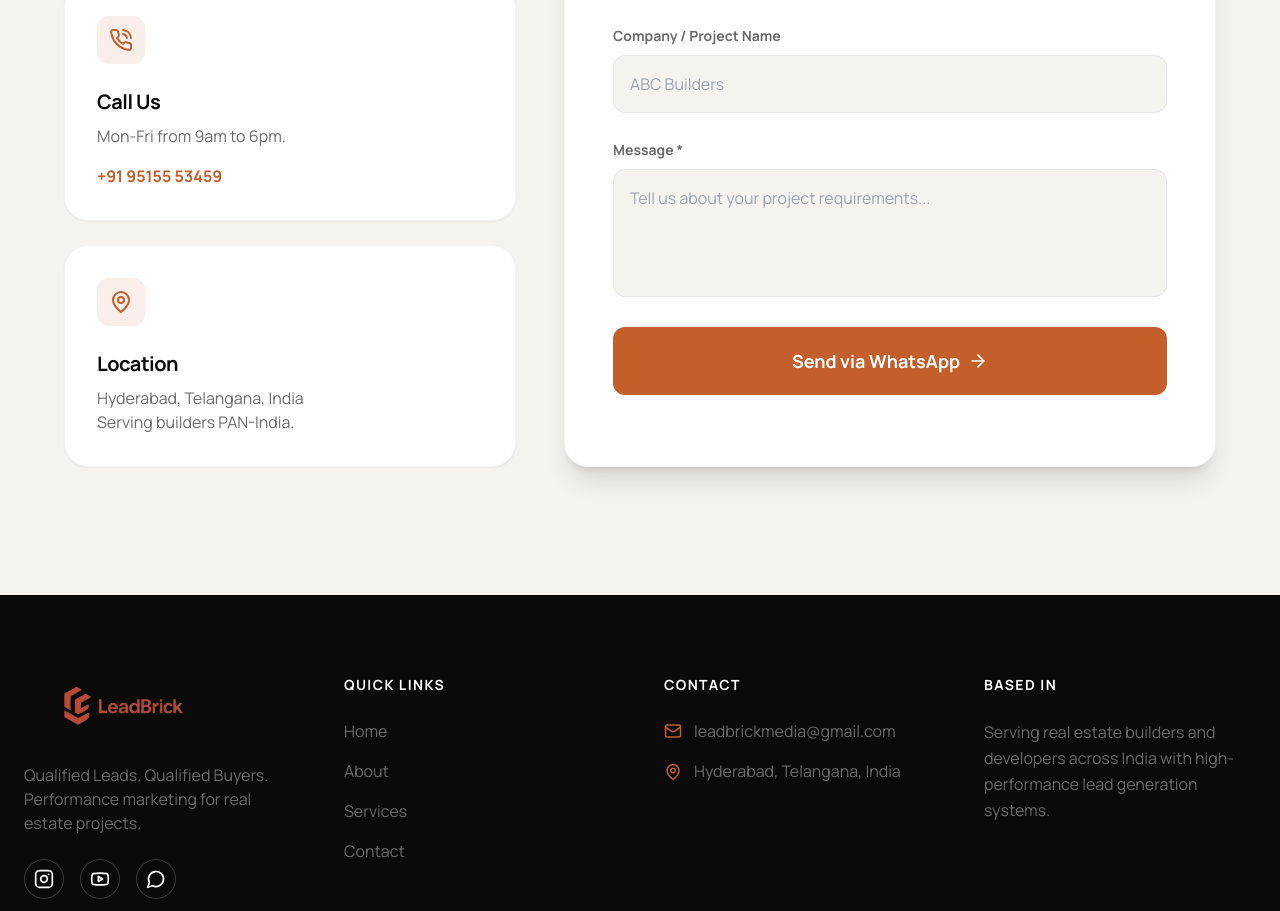
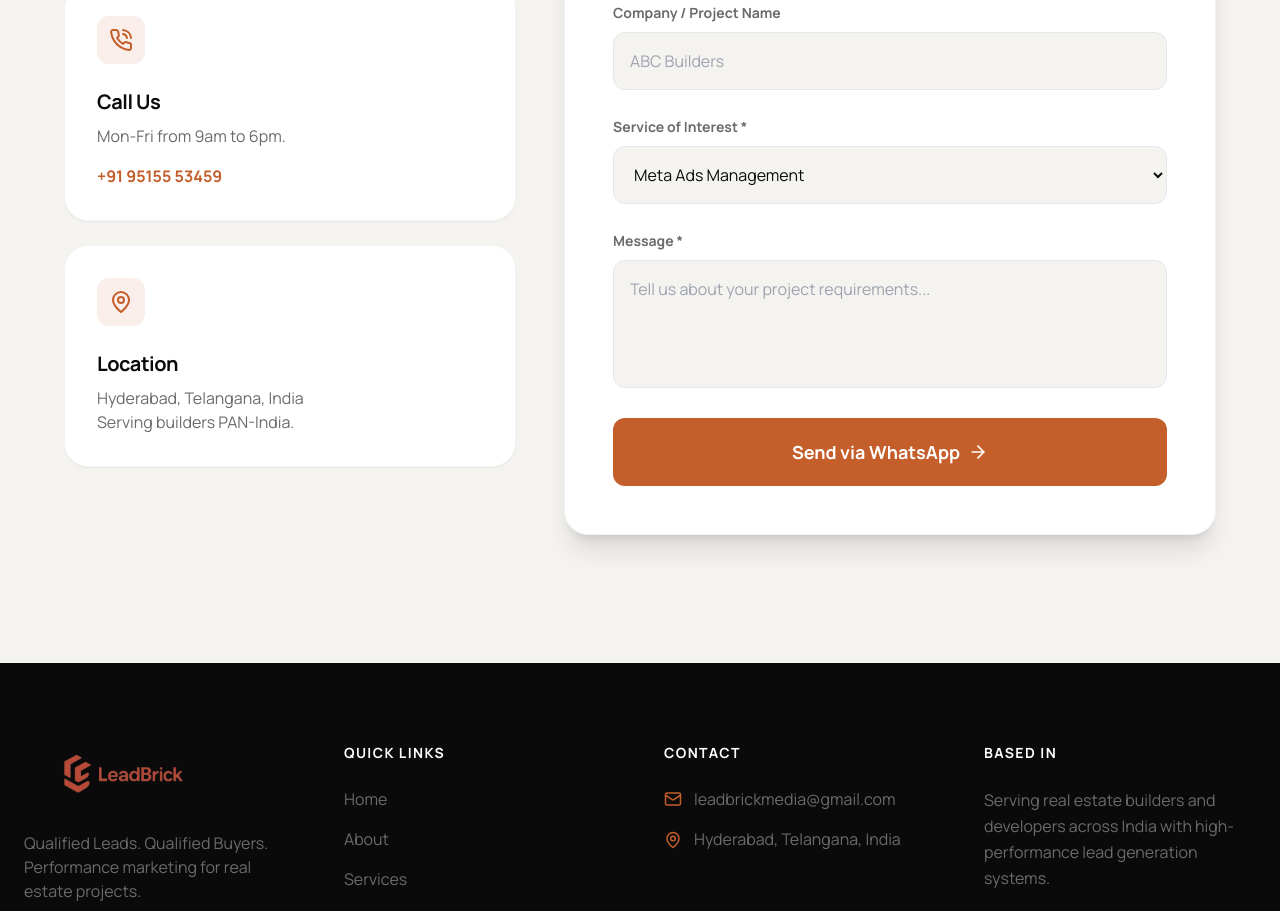
Before and after one commit to Saraththecoder/leadbrick, a React (Vite) app: page /contact in a window 1280 px wide. Shown: the part 815-1726 px from the top of the page. Built offline with nearby package versions, Linux system fonts and the light colour scheme.

Commit message:
version9

```diff
--- a/src/pages/Contact.jsx
+++ b/src/pages/Contact.jsx
@@ -11,6 +11,7 @@ const Contact = () => {
     name: '',
     phone: '',
     company: '',
+    service: 'Meta Ads Management',
     message: '',
   });
 
@@ -25,9 +26,9 @@ const Contact = () => {
 
   const handleSubmit = (e) => {
     e.preventDefault();
-    const { name, phone, company, message } = formData;
+    const { name, phone, company, service, message } = formData;
     const whatsappNumber = '919515553459';
-    const text = `Hi LeadBrick, I'm ${name} from ${company}. My number is ${phone}. Message: ${message}`;
+    const text = `Hi LeadBrick, I'm ${name} from ${company}. My number is ${phone}. I'm interested in: ${service}. Message: ${message}`;
     const whatsappUrl = `https://wa.me/${whatsappNumber}?text=${encodeURIComponent(text)}`;
     window.open(whatsappUrl, '_blank');
   };
@@ -137,6 +138,22 @@ const Contact = () => {
                   </div>
 
                   <div className="space-y-2">
+                    <label className="text-sm font-bold text-grey">Service of Interest *</label>
+                    <select
+                      name="service"
+                      required
+                      value={formData.service}
+                      onChange={handleChange}
+                      className="w-full bg-light border border-gray-200 p-4 rounded-xl focus:outline-none focus:border-brick focus:ring-1 focus:ring-brick transition-all cursor-pointer"
+                    >
+                      <option value="Meta Ads Management">Meta Ads Management</option>
+                      <option value="Real Estate Lead Generation">Real Estate Lead Generation</option>
+                      <option value="WhatsApp Lead Funnels">WhatsApp Lead Funnels</option>
+                      <option value="Landing Page Development">Landing Page Development</option>
+                    </select>
+                  </div>
+
+                  <div className="space-y-2">
                     <label className="text-sm font-bold text-grey">Message *</label>
                     <textarea
                       name="message"
--- a/src/pages/Home.jsx
+++ b/src/pages/Home.jsx
@@ -28,8 +28,14 @@ const Home = () => {
     <div className="overflow-hidden">
       {/* 1. HERO SECTION */}
       <section ref={heroRef} className="reveal min-h-[90vh] flex items-center py-20 md:py-32 bg-white relative overflow-hidden">
-        {/* Decorative Background Blob */}
-        <div className="absolute top-0 right-0 w-full md:w-1/2 h-96 bg-brick/5 blur-[120px] rounded-full pointer-events-none -z-0"></div>
+        {/* Mobile Background Image (Hidden on lg to prevent duplication) */}
+        <div className="absolute inset-0 z-0 lg:hidden">
+          <img src={homeImg} alt="Luxury Real Estate" className="w-full h-full object-cover mix-blend-multiply opacity-30" />
+          <div className="absolute inset-0 bg-gradient-to-b from-white/90 via-white/80 to-white"></div>
+        </div>
+
+        {/* Decorative Background Blob (Desktop) */}
+        <div className="hidden lg:block absolute top-0 right-0 w-1/2 h-96 bg-brick/5 blur-[120px] rounded-full pointer-events-none -z-0"></div>
 
         <div className="container mx-auto px-4 md:px-6 relative z-10">
           <div className="grid grid-cols-1 lg:grid-cols-2 gap-12 lg:gap-20 items-center">
@@ -52,8 +58,8 @@ const Home = () => {
               </div>
             </div>
 
-            {/* Image Content */}
-            <div className="relative w-full aspect-[4/3] lg:aspect-square rounded-[2rem] overflow-hidden shadow-2xl">
+            {/* Desktop Image Content (Hidden on Mobile since it acts as background) */}
+            <div className="hidden lg:block relative w-full aspect-[4/3] lg:aspect-square rounded-[2rem] overflow-hidden shadow-2xl">
               <img src={homeImg} alt="Luxury Real Estate" className="w-full h-full object-cover hover:scale-105 transition-transform duration-700" />
               <div className="absolute inset-0 bg-gradient-to-t from-black/30 to-transparent"></div>
             </div>
```
